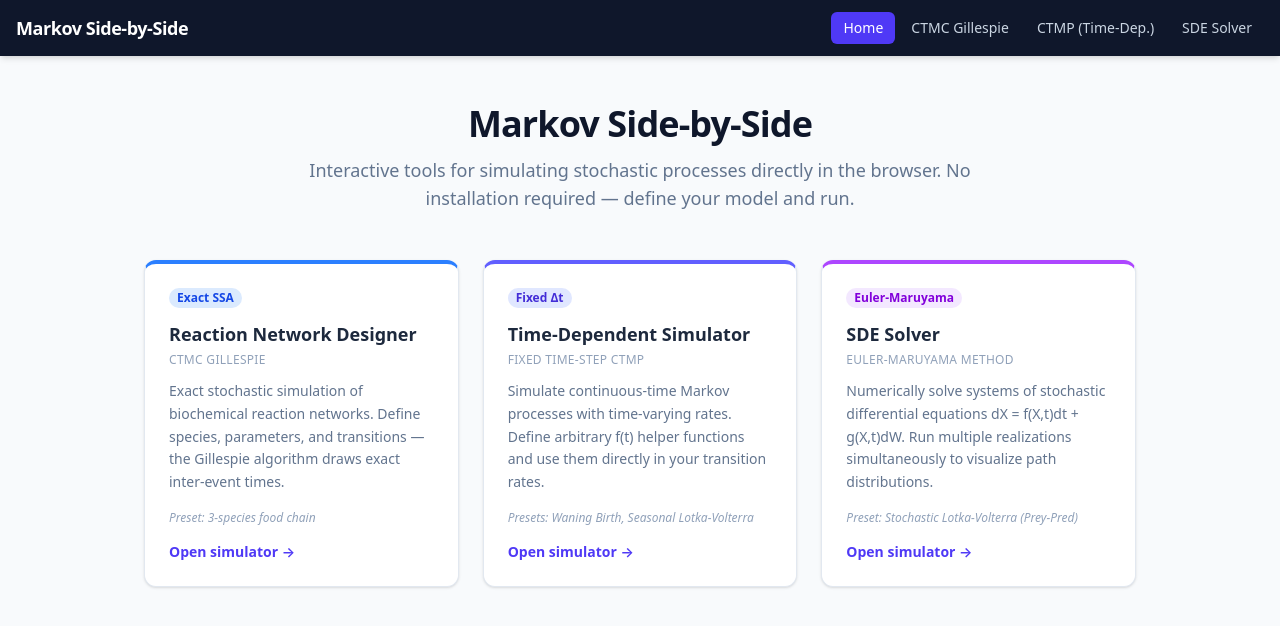
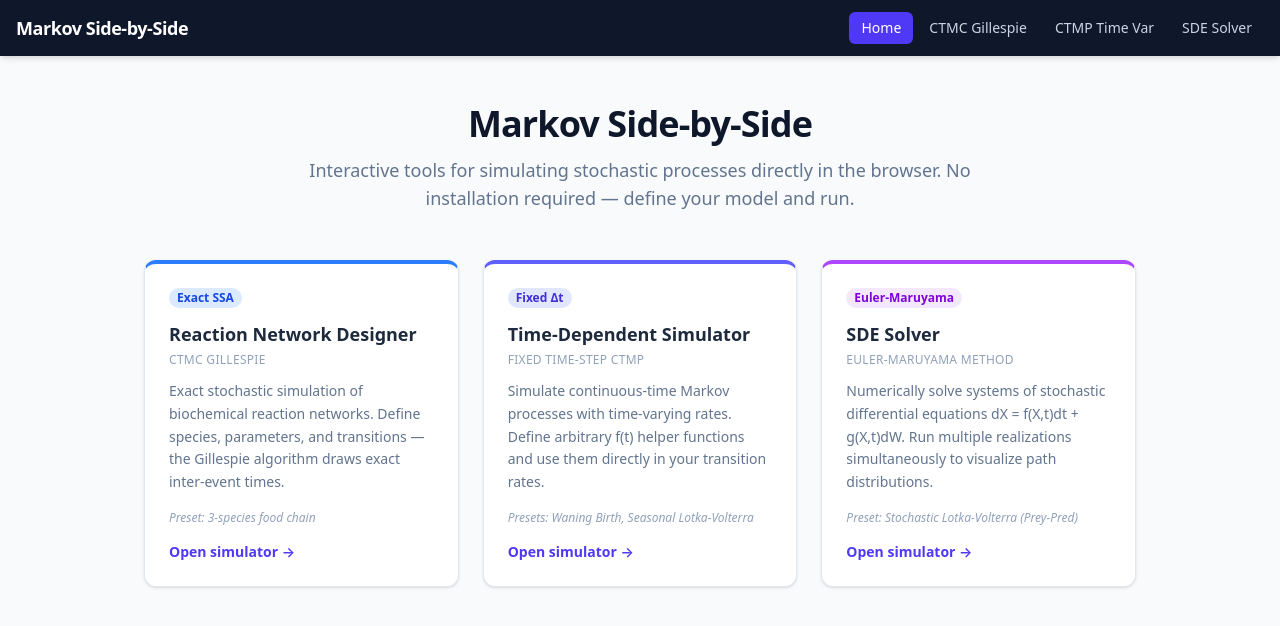
Before and after one commit to DoubleAi74/Markov-side-by-side, a Next.js app: page / in a window 1280 px wide. Shown: the top 626 px of the page. Built offline with nearby package versions, Linux system fonts and the light colour scheme.

Commit message:
time var

```diff
--- a/components/Navbar.jsx
+++ b/components/Navbar.jsx
@@ -7,7 +7,7 @@ import { useState } from "react";
 const NAV_LINKS = [
   { href: "/", label: "Home" },
   { href: "/gillespie", label: "CTMC Gillespie" },
-  { href: "/ctmp-inhomo", label: "CTMP (Time-Dep.)" },
+  { href: "/ctmp-inhomo", label: "CTMP Time Var" },
   { href: "/sde", label: "SDE Solver" },
 ];
 
@@ -62,7 +62,11 @@ export default function Navbar() {
               stroke="currentColor"
               strokeWidth={2}
             >
-              <path strokeLinecap="round" strokeLinejoin="round" d="M6 18L18 6M6 6l12 12" />
+              <path
+                strokeLinecap="round"
+                strokeLinejoin="round"
+                d="M6 18L18 6M6 6l12 12"
+              />
             </svg>
           ) : (
             <svg
@@ -73,7 +77,11 @@ export default function Navbar() {
               stroke="currentColor"
               strokeWidth={2}
             >
-              <path strokeLinecap="round" strokeLinejoin="round" d="M4 6h16M4 12h16M4 18h16" />
+              <path
+                strokeLinecap="round"
+                strokeLinejoin="round"
+                d="M4 6h16M4 12h16M4 18h16"
+              />
             </svg>
           )}
         </button>
```
